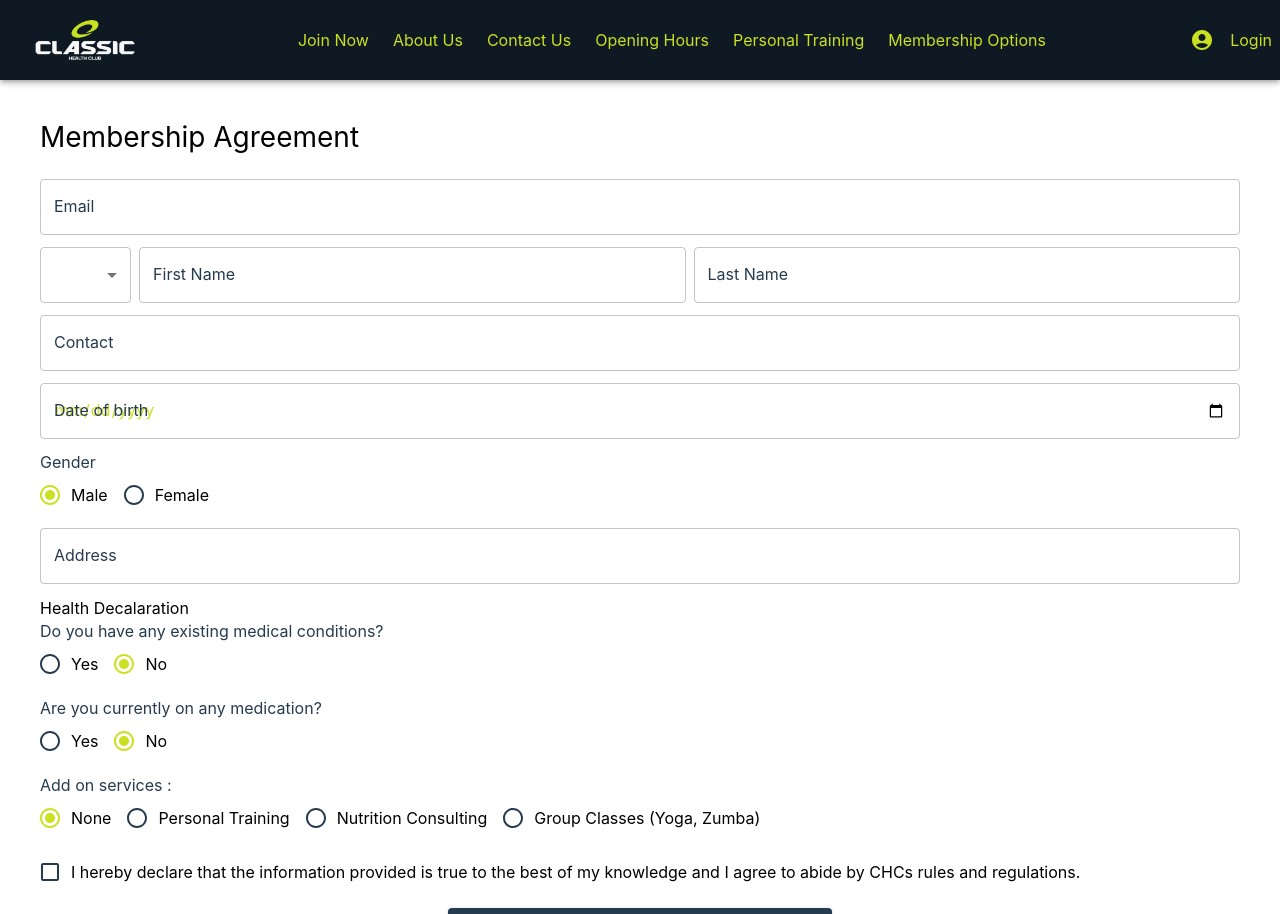
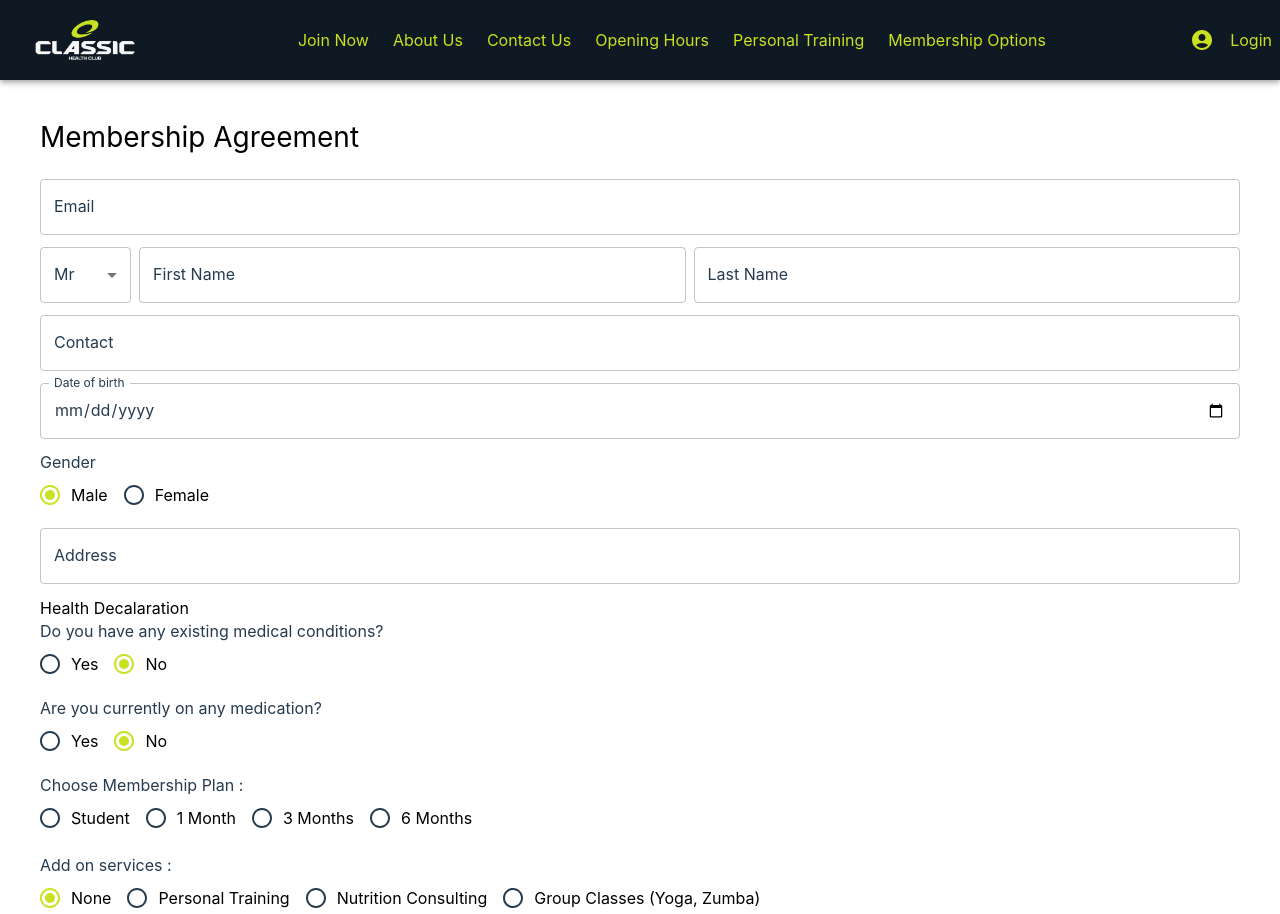
Before and after one commit to vivan1999/gym-webapp, a React (Vite) app: page /buy-membership in a window 1280 px wide. Shown: the top 914 px of the page. Built offline with nearby package versions, Linux system fonts and the light colour scheme.

Commit message:
Membership Page and routing

```diff
--- a/src/App.jsx
+++ b/src/App.jsx
@@ -6,6 +6,7 @@ import { ThemeProvider } from '@emotion/react'
 import theme from './constants/theme'
 import BuyPlan from './pages/BuyPlan'
 import Layout from './Layout'
+import AllMemberships from './pages/AllMemberships'
 
 function App() {
   return (
@@ -15,9 +16,9 @@ function App() {
           <Routes>
             <Route path="/" element={<Layout />}>
               <Route index element={<Home />}></Route>
+              <Route path='/memberships' element={<AllMemberships />} />
+              <Route path="/buy-membership" element={<BuyPlan />} />
               <Route path="*" element={<NotFound />}>
-              </Route>
-              <Route path="/buy-membership" element={<BuyPlan />}>
               </Route>
             </Route>
           </Routes>
--- a/src/components/Forms/MembershipForm.jsx
+++ b/src/components/Forms/MembershipForm.jsx
@@ -1,4 +1,4 @@
-import React from 'react'
+import React, { useEffect, useState } from 'react'
 import { useForm, Controller, useWatch } from 'react-hook-form'
 import * as Yup from 'yup'
 import { yupResolver } from '@hookform/resolvers/yup'
@@ -14,9 +14,17 @@ import FormControlLabel from '@mui/material/FormControlLabel'
 import Radio from '@mui/material/Radio'
 import Checkbox from '@mui/material/Checkbox'
 import FormHelperText from '@mui/material/FormHelperText'
+import { memberships } from '../../constants'
+import { useSearchParams } from 'react-router-dom'
 
 const MembershipForm = () => {
     const titleOptions = ["Mr", "Mrs", "Miss"]
+    const [searchParams] = useSearchParams()
+    const selectedMembership = searchParams.get("membership")
+
+    useEffect(() => {
+        setValue('memberships', selectedMembership)
+    }, [selectedMembership])
 
     const validationSchema = Yup.object().shape({
         email: Yup.string().email("Invalid Email").required("Email is Required"),
@@ -27,6 +35,7 @@ const MembershipForm = () => {
         dob: Yup.string().required("Enter date of birth").max(new Date(), "Date not valid"),
         gender: Yup.string().required("Please select gender"),
         address: Yup.string().min(3, "Too short"),
+        memberships: Yup.string().required("You need to choose a membership plan"),
         services: Yup.string().required("Choose one."),
         declaration: Yup.string().required("Choose one."),
         condition: Yup.string(),
@@ -34,7 +43,7 @@ const MembershipForm = () => {
         medicationInfo: Yup.string(),
         agreement: Yup.boolean().oneOf([true], "You must accept the terms and conditions.").required("You must accept the terms and conditions.")
     })
-    const { control, handleSubmit, formState: { errors } } = useForm({
+    const { control, handleSubmit, setValue, formState: { errors } } = useForm({
         resolver: yupResolver(validationSchema), defaultValues: {
             email: "",
             title: "Mr",
@@ -44,6 +53,7 @@ const MembershipForm = () => {
             dob: "",
             gender: "Male",
             address: "",
+            memberships: "",
             services: "None",
             declaration: "No",
             condition: "",
@@ -56,6 +66,18 @@ const MembershipForm = () => {
     const declarationValue = useWatch({ control, name: 'declaration' })
     const medicationValue = useWatch({ control, name: 'medication' })
 
+    const commonInputSx = {
+        width: '100%',
+        '& .MuiInputBase-input': {
+            color: (theme) => theme.palette.secondary.main,
+        },
+        '& .MuiInputLabel-root': {
+            color: (theme) => theme.palette.secondary.main,
+        },
+
+    };
+
+
     const onSubmit = (data) => {
         console.log(data)
     }
@@ -66,33 +88,33 @@ const MembershipForm = () => {
             <Box sx={{ paddingTop: 3 }} component="form" onSubmit={handleSubmit(onSubmit)}>
                 <div className='gap-3 flex flex-col justify-center items-start'>
                     <Controller control={control} name='email' render={({ field }) => (
-                        <TextField {...field} fullWidth label="Email" error={errors.email} helperText={errors.email?.message}>
+                        <TextField {...field} sx={commonInputSx} fullWidth label="Email" error={errors.email} helperText={errors.email?.message}>
                         </TextField>
                     )}>
                     </Controller>
                     <div className='flex flex-row gap-2 w-full'>
                         <Controller control={control} name="title" render={({ field }) => (
-                            <TextField {...field} select sx={{ width: { xs: 150, sm: 200 } }} error={errors.title}>
+                            <TextField {...field} select sx={{ ...commonInputSx, width: { xs: 150, sm: 200 } }} error={errors.title}>
                                 {titleOptions.map((value) => (
-                                    <MenuItem key={value} >{value}</MenuItem>
+                                    <MenuItem key={value} value={value}>{value}</MenuItem>
                                 ))}
                             </TextField>
                         )}></Controller>
                         <Controller control={control} name="firstName" render={({ field }) => (
-                            <TextField {...field} fullWidth label="First Name" error={errors.firstName} helperText={errors.firstName?.message}></TextField>
+                            <TextField {...field} sx={commonInputSx} fullWidth label="First Name" error={errors.firstName} helperText={errors.firstName?.message}></TextField>
                         )}>
                         </Controller>
                         <Controller control={control} name="lastName" render={({ field }) => (
-                            <TextField {...field} fullWidth label="Last Name" error={errors.lastName} helperText={errors.lastName?.message}></TextField>
+                            <TextField {...field} sx={commonInputSx} fullWidth label="Last Name" error={errors.lastName} helperText={errors.lastName?.message}></TextField>
                         )}>
                         </Controller>
                     </div>
                     <Controller control={control} name="contact" render={({ field }) => (
-                        <TextField {...field} fullWidth type='tel' label="Contact" error={errors.contact} helperText={errors.contact?.message}></TextField>
+                        <TextField {...field} sx={commonInputSx} fullWidth type='tel' label="Contact" error={errors.contact} helperText={errors.contact?.message}></TextField>
                     )}>
                     </Controller>
                     <Controller control={control} name='dob' render={({ field }) => (
-                        <TextField {...field} fullWidth type='date' label="Date of birth" error={errors.dob} helperText={errors.dob?.message}></TextField>
+                        <TextField {...field} sx={commonInputSx} fullWidth InputLabelProps={{ shrink: true }} type='date' label="Date of birth" error={errors.dob} helperText={errors.dob?.message}></TextField>
                     )}>
                     </Controller >
                     <Controller control={control} name="gender" render={({ field }) => (
@@ -105,7 +127,7 @@ const MembershipForm = () => {
                         </FormControl>
                     )}></Controller>
                     <Controller control={control} name='address' render={({ field }) => (
-                        <TextField {...field} fullWidth label="Address" error={errors.address} helperText={errors.address?.message}></TextField>
+                        <TextField {...field} fullWidth sx={commonInputSx} label="Address" error={errors.address} helperText={errors.address?.message}></TextField>
                     )}>
                     </Controller>
                     <Controller control={control} name="declaration" render={({ field }) => (
@@ -120,7 +142,7 @@ const MembershipForm = () => {
                     )}></Controller>
                     {declarationValue == "Yes" && (
                         <Controller control={control} name="condition" render={({ field }) => (
-                            <TextField {...field} sx={{ width: '60vw' }} multiline label="Please specify if any" error={errors.condition}></TextField>
+                            <TextField {...field} sx={{ ...commonInputSx, width: '60vw' }} multiline label="Please specify if any" error={errors.condition}></TextField>
                         )}>
                         </Controller>)}
                     <Controller control={control} name="medication" render={({ field }) => (
@@ -134,9 +156,20 @@ const MembershipForm = () => {
                     )}></Controller>
                     {medicationValue == "Yes" && (
                         <Controller control={control} name="medicationInfo" render={({ field }) => (
-                            <TextField {...field} sx={{ width: '60vw' }} multiline label="Please specify if any" error={errors.medicationInfo}></TextField>
+                            <TextField {...field} sx={{ ...commonInputSx, width: '60vw' }} multiline label="Please specify if any" error={errors.medicationInfo}></TextField>
                         )}>
                         </Controller>)}
+                    <Controller control={control} name='memberships' render={({ field }) => (
+                        <FormControl error={errors.memberships}>
+                            <FormLabel>Choose Membership Plan :</FormLabel>
+                            <RadioGroup row {...field}>
+                                {memberships.map((value) => {
+                                    return <FormControlLabel value={value.title} control={<Radio />} label={value.title}></FormControlLabel>
+                                })}
+                            </RadioGroup>
+                            <FormHelperText>{errors.memberships?.message}</FormHelperText>
+                        </FormControl>
+                    )}></Controller>
                     <Controller control={control} name='services' render={({ field }) => (
                         <FormControl error={errors.services}>
                             <FormLabel>Add on services :</FormLabel>
@@ -150,7 +183,7 @@ const MembershipForm = () => {
                     </Controller>
                     <Controller control={control} name='agreement' render={({ field }) => (
                         <FormControl error={errors.agreement}>
-                            <FormControlLabel control={<Checkbox />} label="I hereby declare that the information provided is true to the best of my knowledge and I agree to abide by CHCs rules and regulations."></FormControlLabel>
+                            <FormControlLabel control={<Checkbox {...field} checked={field.value} />} label="I hereby declare that the information provided is true to the best of my knowledge and I agree to abide by CHCs rules and regulations."></FormControlLabel>
                             <FormHelperText>{errors.agreement?.message}</FormHelperText>
                         </FormControl>
                     )}>
@@ -158,7 +191,7 @@ const MembershipForm = () => {
                     <div className='flex justify-center items-center w-full flex-row'>
                         <Button type="submit" variant='contained' color='secondary' sx={{ width: { xs: '50vw', sm: '30vw' } }}>Submit</Button>
                     </div>
-                </div>
+                </div >
             </Box >
         </>
     )
--- /dev/null
+++ b/src/components/MembershipCard.jsx
@@ -0,0 +1,37 @@
+import React, { useState } from 'react'
+import Card from '@mui/material/Card'
+import CardContent from '@mui/material/CardContent';
+import CardMedia from '@mui/material/CardMedia'
+import CardActions from '@mui/material/CardActions';
+import Typography from '@mui/material/Typography';
+import Button from '@mui/material/Button';
+import student_pass from '../assets/student_pass.png';
+import { useNavigate } from 'react-router-dom';
+
+const MembershipCard = ({ image, title, subTitle }) => {
+    const navigate = useNavigate()
+    const [membership, setMembership] = useState("")
+    const handleSelect = (name) => {
+        navigate(`/buy-membership?membership=${name}`)
+    }
+    return (
+        <Card className='w-[90%] sm:w-[70%] md:w-[50%] lg:w-[30%] flex flex-col items-center text-center' sx={{ background: 'linear-gradient(to bottom right, white, #9ca3af)' }} >
+            <CardMedia>
+                <img src={image} />
+            </CardMedia>
+            <CardContent>
+                <Typography color='secondary' variant='h4'>
+                    {title}
+                </Typography>
+                <Typography color='secondary' variant='body1'>
+                    {subTitle}
+                </Typography>
+            </CardContent>
+            <CardActions>
+                <Button variant='contained' color="secondary" size='small' onClick={() => handleSelect(title)}>Buy {title} Membership</Button>
+            </CardActions>
+        </Card>
+    )
+}
+
+export default MembershipCard
--- a/src/constants/index.js
+++ b/src/constants/index.js
@@ -1,7 +1,18 @@
+import student_pass from '../assets/student_pass.png';
+import monthsgym from '../assets/3_months_gym.jpg'
+
 export const navLinks = [
-    {name:"Join Now", href:"/join"},
+    {name:"Join Now", href:"/buy-membership"},
     {name:"About Us", href:"/about"},
     {name:"Contact Us", href:"/contact"},
     {name:"Opening Hours", href:"/timings"},
-    {name:"Personal Training", href:"/training"},
+    {name:"Personal Training", href:"/training"},,
+    {name:"Membership Options", href:"/memberships"}
 ]
+
+export const memberships=[
+    {title:"Student", subTitle: "Avail Student Offers & Get extra 10% OFF on any membership.", image:student_pass},
+    {title:"1 Month", subTitle:"Avail 1 Month membership offer at just 1500 Rs.", image: monthsgym},
+    {title:"3 Months", subTitle: "Avail 3 months membership offer at just 4000 Rs.", image: monthsgym},
+    {title:"6 Months", subTitle: "Avail 6 months membership offer at just 7000 Rs.", image:monthsgym}
+]
--- a/src/pages/BuyPlan.jsx
+++ b/src/pages/BuyPlan.jsx
@@ -2,11 +2,13 @@ import React from 'react'
 import MembershipForm from '../components/Forms/MembershipForm'
 import Navbar from '../components/Navbar/Navbar'
 import Footer from '../components/Footer'
+import MembershipCard from '../components/MembershipCard'
+import { memberships } from '../constants'
 
 const BuyPlan = () => {
     return (
         <div>
-            <section className='sm:p-10 p-5'>
+            <section className='sm:p-10 p-5 pt-7 pb-8'>
                 <MembershipForm />
             </section>
         </div>
```
Also changed, not shown: src/components/Navbar/Navbar.jsx (+1 -9 lines), src/pages/AllMemberships.jsx (added, +19 -0 lines).
